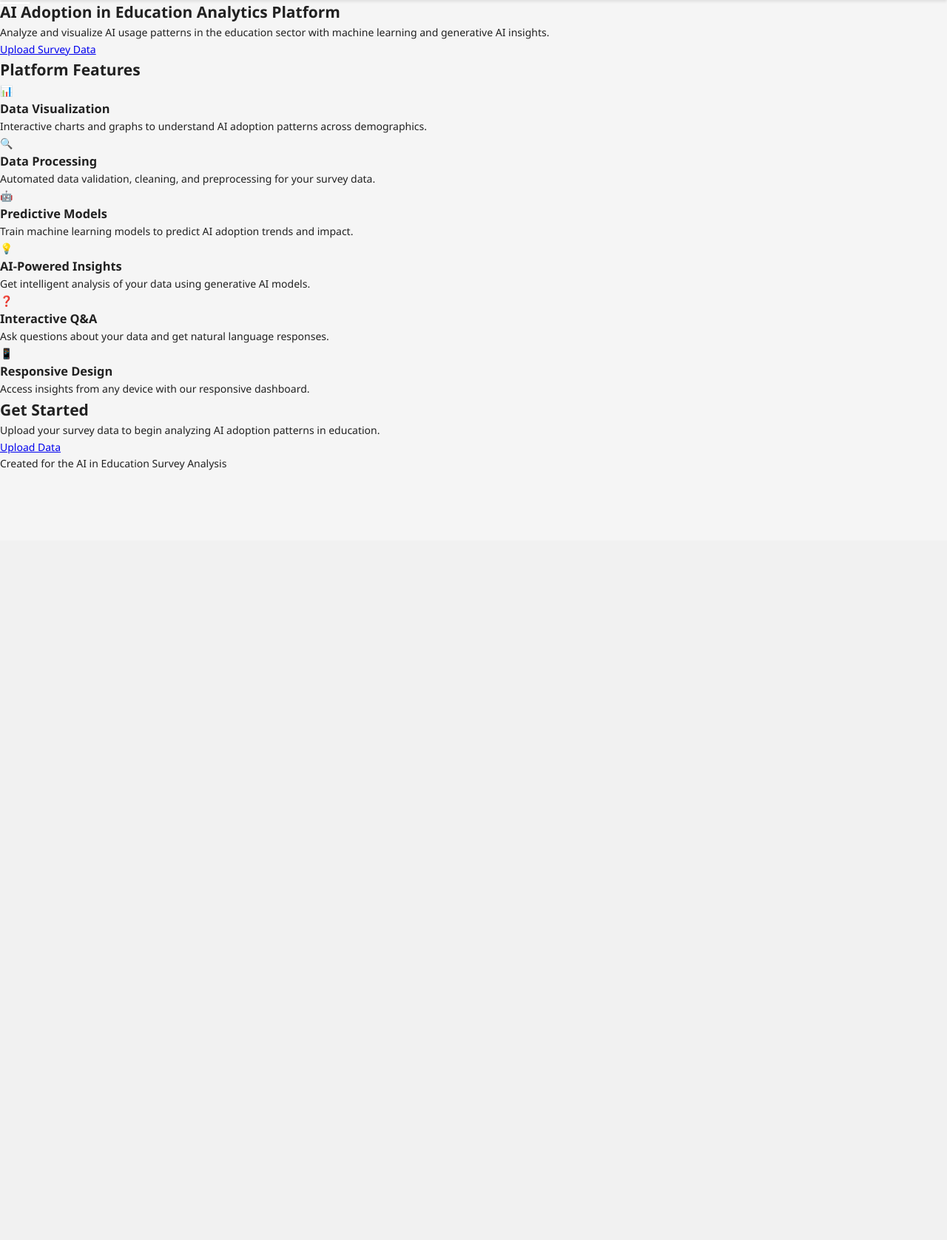
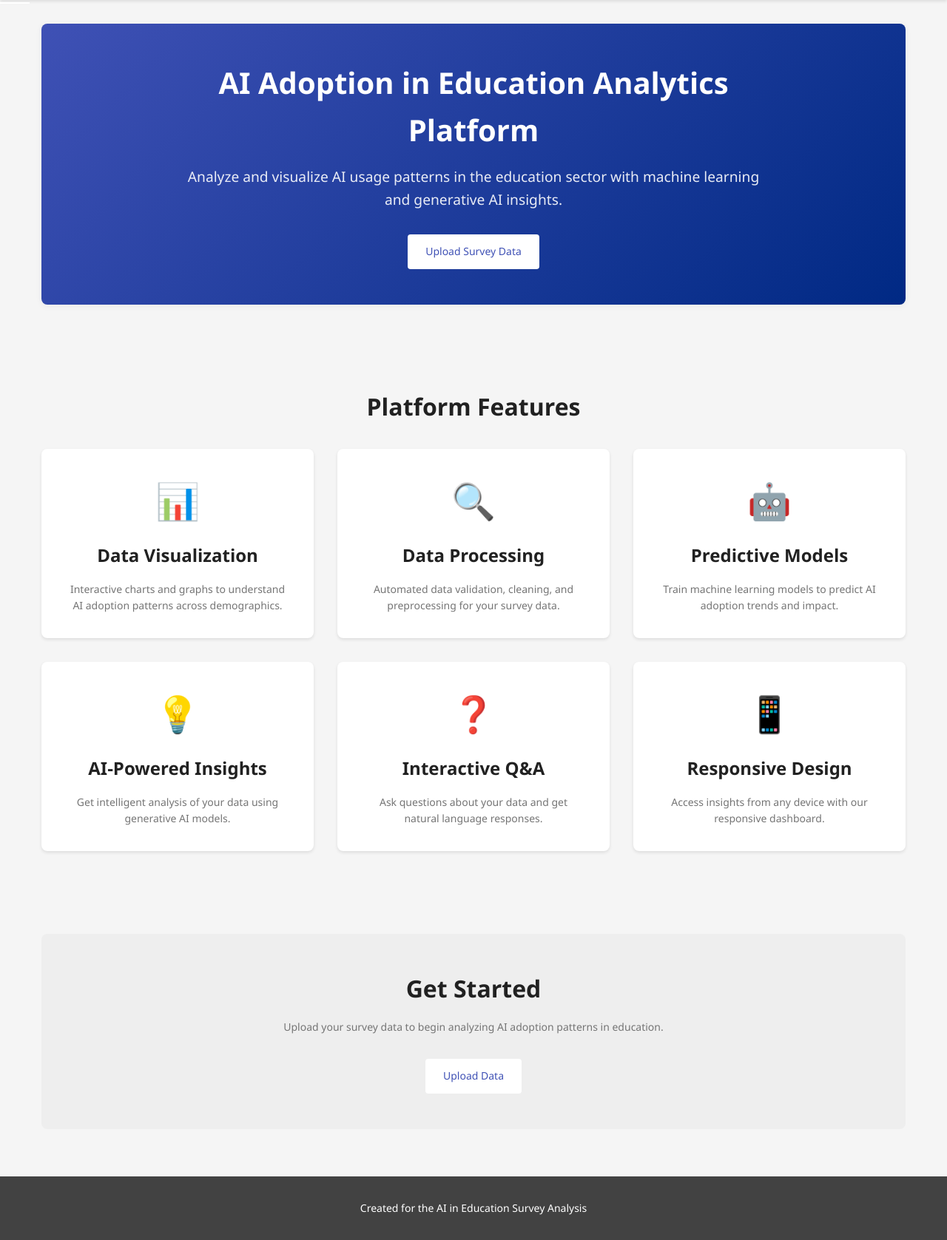
Before and after one commit to tsakane28/notebook, a Flask app: page / in a window 1280 px wide. Shown: the part 69-1746 px from the top of the page at 74% size. Before the commit the page ends 705 px from the top, so only its background shows below. Run offline with Flask 2, Linux system fonts and the light colour scheme; some libraries are stand-ins or nearby versions.

Commit message:
Fix: Add landing page styles to CSS

```diff
--- a/static/css/styles.css
+++ b/static/css/styles.css
@@ -636,3 +636,172 @@ nav ul li a.active:after {
 .kpi-card .kpi-change.negative {
   color: #ef9a9a;
 }
+
+/* Landing Page Styles */
+.landing-page {
+  display: flex;
+  flex-direction: column;
+  gap: 3rem;
+  padding: 2rem 1rem;
+  max-width: 1200px;
+  margin: 0 auto;
+}
+
+.hero {
+  background: linear-gradient(135deg, var(--primary-color), var(--primary-dark));
+  border-radius: var(--card-radius);
+  color: white;
+  padding: 3rem 2rem;
+  margin-bottom: 2rem;
+  text-align: center;
+  box-shadow: var(--box-shadow);
+}
+
+.hero-content {
+  max-width: 800px;
+  margin: 0 auto;
+}
+
+.hero h2 {
+  font-size: 2.5rem;
+  margin-bottom: 1rem;
+  font-weight: 600;
+}
+
+.hero p {
+  font-size: 1.2rem;
+  margin-bottom: 2rem;
+  opacity: 0.9;
+}
+
+.hero-actions {
+  display: flex;
+  justify-content: center;
+  gap: 1rem;
+  flex-wrap: wrap;
+}
+
+.primary-btn, .secondary-btn {
+  display: inline-block;
+  padding: 0.75rem 1.5rem;
+  border-radius: var(--border-radius);
+  font-weight: 500;
+  text-decoration: none;
+  transition: all 0.3s ease;
+}
+
+.primary-btn {
+  background-color: white;
+  color: var(--primary-color);
+}
+
+.primary-btn:hover {
+  background-color: var(--light-gray);
+  transform: translateY(-2px);
+}
+
+.secondary-btn {
+  background-color: rgba(255, 255, 255, 0.2);
+  color: white;
+  border: 1px solid white;
+}
+
+.secondary-btn:hover {
+  background-color: rgba(255, 255, 255, 0.3);
+  transform: translateY(-2px);
+}
+
+.features {
+  padding: 2rem 0;
+}
+
+.features h2 {
+  text-align: center;
+  margin-bottom: 2rem;
+  font-size: 2rem;
+  color: var(--text-primary);
+}
+
+.features-grid {
+  display: grid;
+  grid-template-columns: repeat(auto-fit, minmax(300px, 1fr));
+  gap: 2rem;
+}
+
+.feature-card {
+  background-color: white;
+  border-radius: var(--card-radius);
+  padding: 2rem;
+  box-shadow: var(--card-shadow);
+  transition: transform 0.3s ease, box-shadow 0.3s ease;
+  text-align: center;
+}
+
+.feature-card:hover {
+  transform: translateY(-5px);
+  box-shadow: 0 10px 20px rgba(0, 0, 0, 0.1);
+}
+
+.feature-icon {
+  font-size: 3rem;
+  margin-bottom: 1rem;
+  color: var(--primary-color);
+}
+
+.feature-card h3 {
+  font-size: 1.5rem;
+  margin-bottom: 1rem;
+  color: var(--text-primary);
+}
+
+.feature-card p {
+  color: var(--text-secondary);
+  line-height: 1.6;
+}
+
+.get-started, .recent-data {
+  text-align: center;
+  padding: 3rem 0;
+  background-color: var(--light-gray);
+  border-radius: var(--card-radius);
+  margin: 2rem 0;
+}
+
+.get-started h2, .recent-data h2 {
+  margin-bottom: 1rem;
+  font-size: 2rem;
+}
+
+.get-started p, .recent-data p {
+  margin-bottom: 2rem;
+  color: var(--text-secondary);
+  max-width: 600px;
+  margin-left: auto;
+  margin-right: auto;
+}
+
+footer {
+  background-color: var(--darker-gray);
+  color: white;
+  text-align: center;
+  padding: 2rem;
+  margin-top: auto;
+}
+
+@media (max-width: 768px) {
+  .hero h2 {
+    font-size: 2rem;
+  }
+
+  .hero p {
+    font-size: 1rem;
+  }
+
+  .features-grid {
+    grid-template-columns: 1fr;
+  }
+
+  .landing-page {
+    gap: 2rem;
+  }
+}
```
